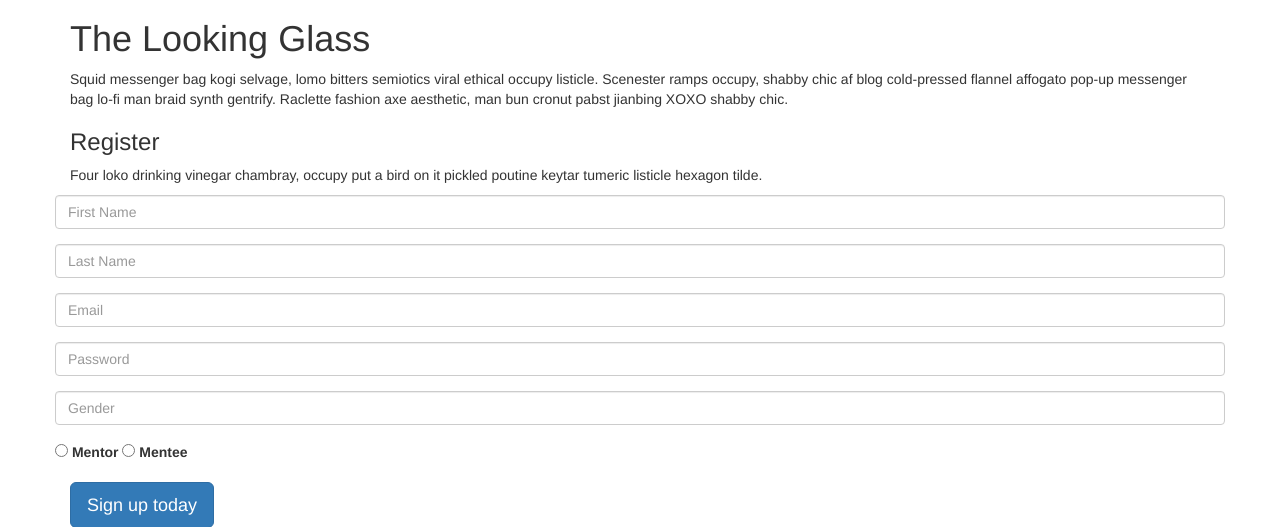
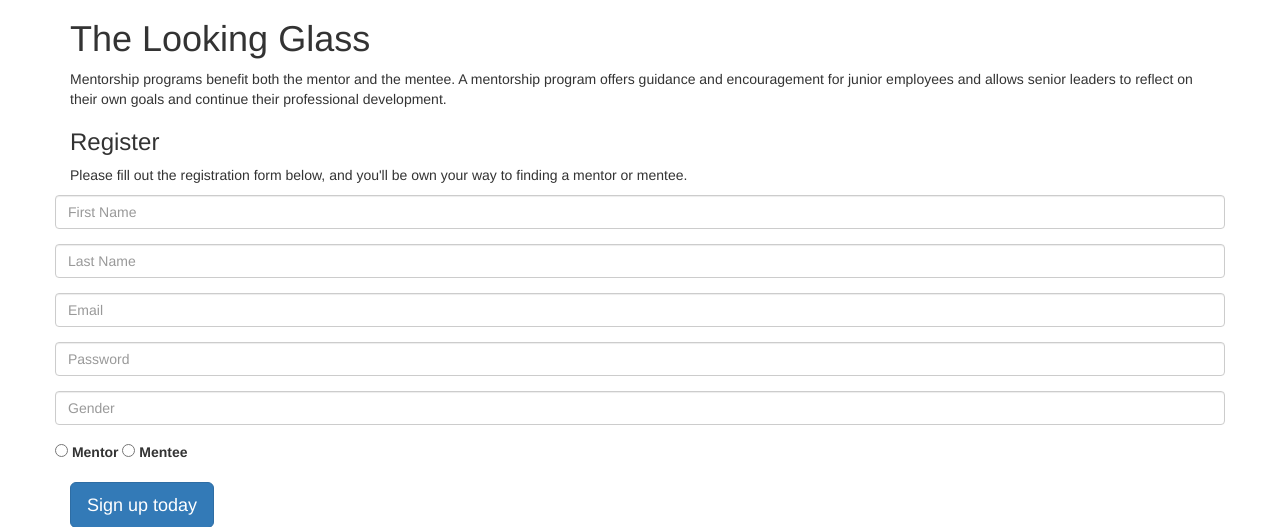
Before and after one commit to vivianhoang/the_looking_glass, a Flask app: page / in a window 1280 px wide. Shown: the part 51-578 px from the top of the page. Run offline with Flask 2, Linux system fonts and the light colour scheme; some libraries are stand-ins or nearby versions.

Commit message:
changed description on homepage

```diff
--- a/templates/index.html
+++ b/templates/index.html
@@ -11,11 +11,11 @@
     </style>
     <div class="container">
         <h1>The Looking Glass</h1>
-        <p>Squid messenger bag kogi selvage, lomo bitters semiotics viral ethical occupy listicle. Scenester ramps occupy, shabby chic af blog cold-pressed flannel affogato pop-up messenger bag lo-fi man braid synth gentrify. Raclette fashion axe aesthetic, man bun cronut pabst jianbing XOXO shabby chic. </p>
+        <p>Mentorship programs benefit both the mentor and the mentee. A mentorship program offers guidance and encouragement for junior employees and allows senior leaders to reflect on their own goals and continue their professional development. </p>
 
         <h3>Register</h3>
 
-        <p>Four loko drinking vinegar chambray, occupy put a bird on it pickled poutine keytar tumeric listicle hexagon tilde.</p>
+        <p>Please fill out the registration form below, and you'll be own your way to finding a mentor or mentee.</p>
 
         <form action="/register" method="POST" class="form-horizontal">
             <div class="form-group">
```
Also changed, not shown: templates/base.html (line endings or trailing spaces).
